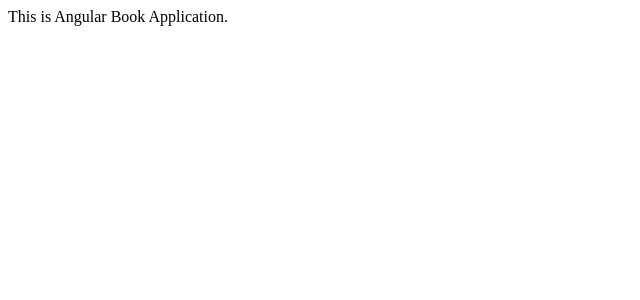
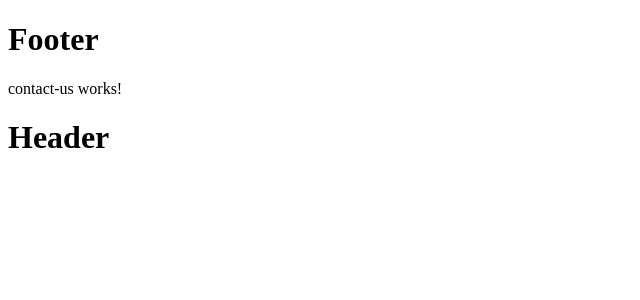
Before and after one commit to SandeepKumar377/BookShopAppWithAngular, an Angular app: page /contact-us in a window 1280 px wide. Shown: the top 300 px of the page, without its empty margins (0-640 px from the left). Built offline with nearby package versions, Linux system fonts and the light colour scheme.

Commit message:
Add-Routing

```diff
--- /dev/null
+++ b/src/app/about-us/about-us.component.html
@@ -0,0 +1 @@
+<p>about-us works!</p>
--- /dev/null
+++ b/src/app/about-us/about-us.component.ts
@@ -0,0 +1,15 @@
+import { Component, OnInit } from '@angular/core';
+
+@Component({
+  selector: 'app-about-us',
+  templateUrl: './about-us.component.html',
+  styleUrls: ['./about-us.component.scss']
+})
+export class AboutUsComponent implements OnInit {
+
+  constructor() { }
+
+  ngOnInit(): void {
+  }
+
+}
--- a/src/app/app.component.html
+++ b/src/app/app.component.html
@@ -1 +1,7 @@
-This is Angular Book Application.
+<div>
+    <h1>Footer</h1>
+</div>
+<router-outlet> </router-outlet>
+<div>
+    <h1>Header</h1>
+</div>
--- /dev/null
+++ b/src/app/contact-us/contact-us.component.html
@@ -0,0 +1 @@
+<p>contact-us works!</p>
--- /dev/null
+++ b/src/app/contact-us/contact-us.component.ts
@@ -0,0 +1,15 @@
+import { Component, OnInit } from '@angular/core';
+
+@Component({
+  selector: 'app-contact-us',
+  templateUrl: './contact-us.component.html',
+  styleUrls: ['./contact-us.component.scss']
+})
+export class ContactUsComponent implements OnInit {
+
+  constructor() { }
+
+  ngOnInit(): void {
+  }
+
+}
```
Also changed, not shown: src/app/app.module.ts (+14 -2 lines), src/app/about-us/about-us.component.scss (added), src/app/contact-us/contact-us.component.scss (added), 2 other files (tests, documents, lock files or other folders).
